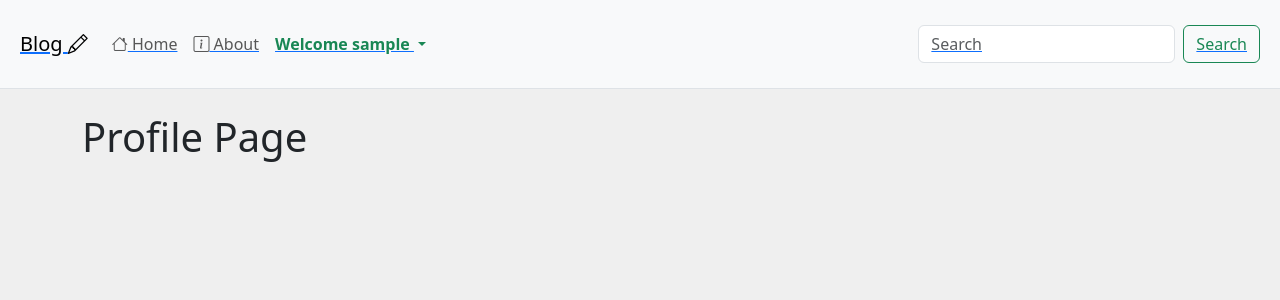
After one commit to sabermhareshdj/Flask-2025, a Flask app: page /profile in a window 1280 px wide. The commit adds this page. Shown: the top 300 px of the page. Run offline with Flask 3, Linux system fonts and the light colour scheme; the visitor is signed in with stand-in values (Sample User, id 1).

Commit message:
09- Profile Page

```diff
--- a/blog/blogapp/__init__.py
+++ b/blog/blogapp/__init__.py
@@ -14,5 +14,7 @@ db = SQLAlchemy(app)
 migrate = Migrate(app, db)
 bcrypt = Bcrypt(app)
 login_manager = LoginManager(app)
+login_manager.login_view = 'login'
+login_manager.login_message_category = 'primary'
 
 from blogapp import routes
--- a/blog/blogapp/routes.py
+++ b/blog/blogapp/routes.py
@@ -1,8 +1,8 @@
-from flask import render_template, redirect, url_for, flash
+from flask import render_template, redirect, url_for, flash,request
 from blogapp import app, db, bcrypt
 from blogapp.models import Post,User
 from blogapp.forms import RegisterForm, LoginForm
-from flask_login import login_user,logout_user,current_user
+from flask_login import login_user,logout_user,current_user, login_required
 
 
 
@@ -48,7 +48,11 @@ def login():
         user = User.query.filter_by(email=form.email.data).first()
         if user and bcrypt.check_password_hash(user.password, form.password.data):
             login_user(user=user, remember=form.remember.data)
-            return redirect(url_for('home'))
+            next_page = request.args.get('next')
+            # if next_page:
+            #     return redirect(next_page)
+            #  return redirect(url_for('home'))
+            return redirect(next_page) if next_page else redirect(url_for('home'))
         else:
             flash("Invalid email or password", "danger")
 
@@ -59,3 +63,13 @@ def login():
 def logout():
     logout_user()
     return redirect(url_for('home'))
+
+@app.route("/profile")
+@login_required
+def profile():
+    # if not current_user.is_authenticated:
+    #     return redirect(url_for('login'))
+
+
+
+    return render_template("users/profile.html", title="Profile")
--- a/blog/blogapp/templates/navbar.html
+++ b/blog/blogapp/templates/navbar.html
@@ -1,7 +1,7 @@
 <nav class="navbar navbar-expand-lg bg-body-tertiary py-4 px-2 border-bottom">
   <div class="container-fluid text-primary text-decoration-underline">
     <a class="navbar-brand" href="{{ url_for('home' ) }}">
-    BLOG
+    Blog
       <i class="bi bi-pencil"></i>
     </a>
     <button class="navbar-toggler" type="button" data-bs-toggle="collapse" data-bs-target="#navbarSupportedContent" aria-controls="navbarSupportedContent" aria-expanded="false" aria-label="Toggle navigation">
@@ -30,7 +30,7 @@
           <ul class="dropdown-menu">
 
             <li>
-                <a class="dropdown-item" href="#">
+                <a class="dropdown-item" href="{{ url_for('profile') }}">
                 <i class="bi bi-person-check"></i>
                     Profile
                 </a>
--- /dev/null
+++ b/blog/blogapp/templates/users/profile.html
@@ -0,0 +1,5 @@
+ {% extends "base.html" %}
+
+ {% block content %}
+  <h1> Profile Page <h1>
+ {% endblock content %}
```
